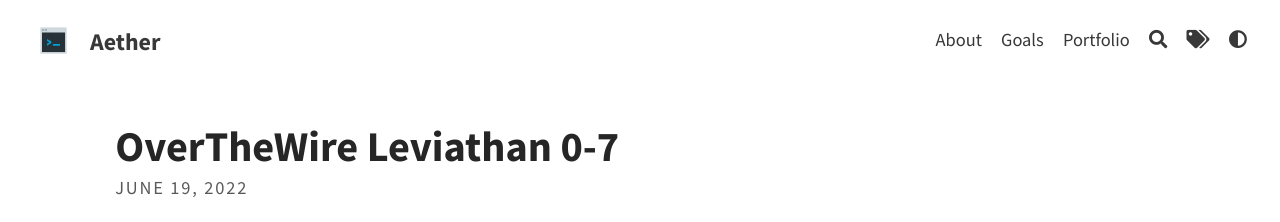
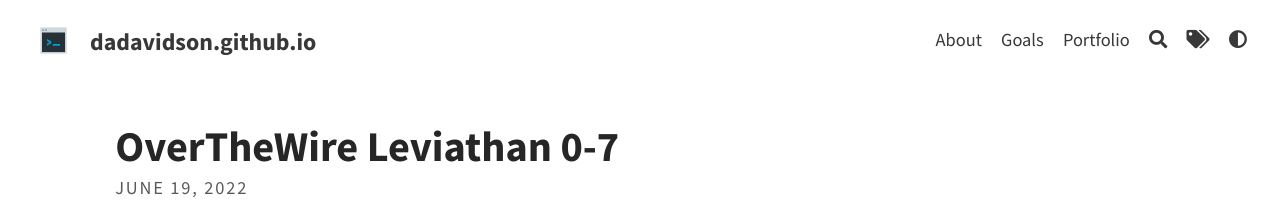
Before and after one commit to dadavidson/dadavidson.github.io, a Jekyll site: the page built from index.html, in a window 1280 px wide. Shown: the top 222 px of the page. Built offline with Jekyll 4.4.1, drawn with Linux system fonts in a browser that asks for light colours; the list of posts is cut into pages by our own code.

Commit message:
Update _config.yml

```diff
--- a/_config.yml
+++ b/_config.yml
@@ -3,7 +3,7 @@
 url: "https://dadavidson.github.io"
 
 # THEME-SPECIFIC CONFIGURATION
-title: Aether                                         # site's title
+title: dadavidson.github.io                           # site's title
 description: "Daniel Davidson's Weblog"               # used by search engines
 avatar: assets/img/icons8-console-96.png              # Empty for no avatar in navbar
 favicon: assets/favicon.ico                           # Icon displayed in the tab
```
